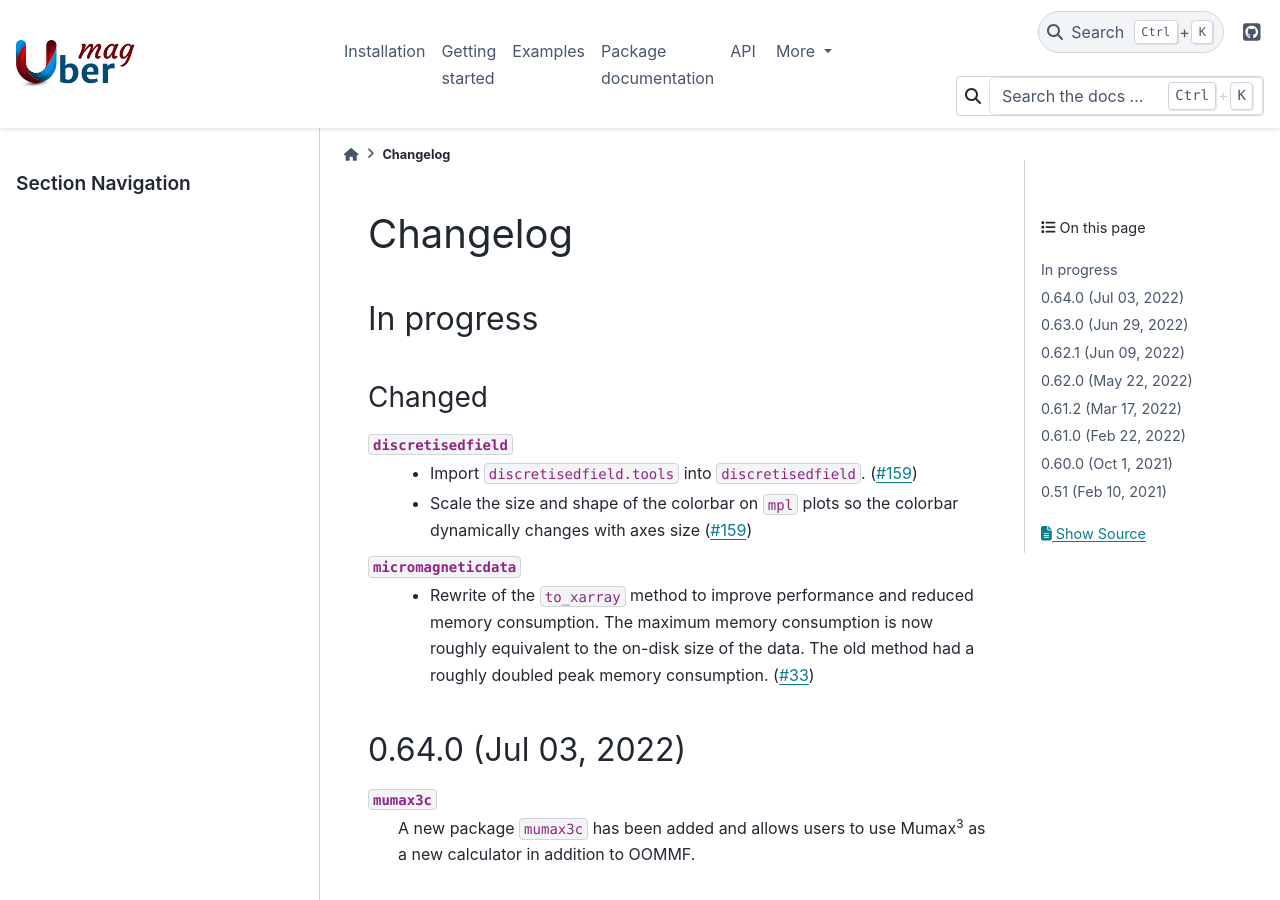
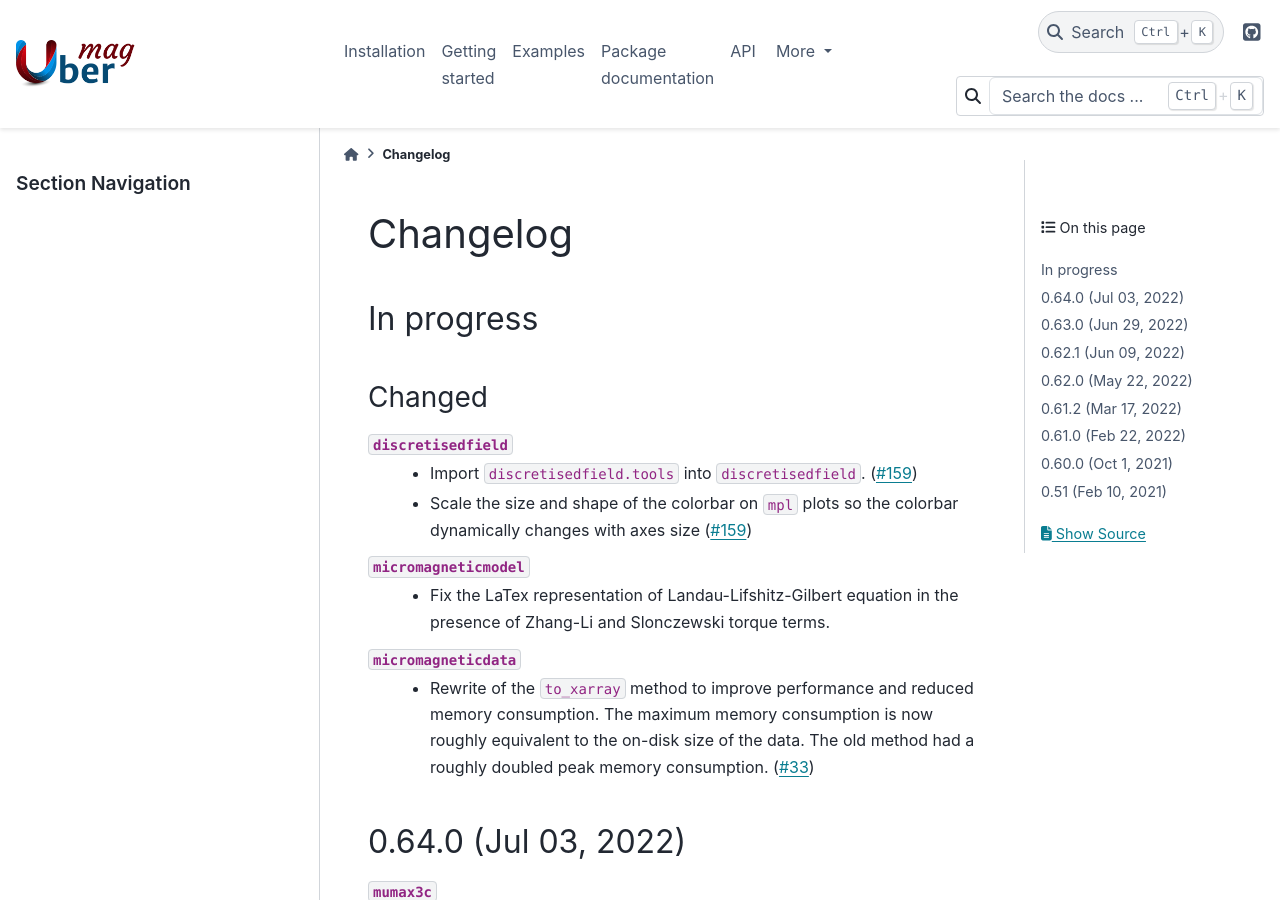
Before and after one commit to ubermag/ubermag.github.io, a Sphinx documentation site: the page built from source/changelog.rst, in a window 1280 px wide and 900 px high. Built offline with Sphinx 7.4.7 and the PyData theme 0.15.4, drawn with Linux system fonts in a browser that asks for light colours; pages that are not in the unit, such as notebooks, are missing from menus.

Commit message:
Add `micromagneticmodel` latex rep fix for LLG

```diff
--- a/source/changelog.rst
+++ b/source/changelog.rst
@@ -14,6 +14,9 @@ Changed
   - Scale the size and shape of the colorbar on ``mpl`` plots so the colorbar
     dynamically changes with axes size (`#159
     <https://github.com/ubermag/discretisedfield/pull/159>`__)
+
+``micromagneticmodel``
+  - Fix the LaTex representation of Landau-Lifshitz-Gilbert equation in the presence of Zhang-Li and Slonczewski torque terms.
 
 ``micromagneticdata``
   - Rewrite of the ``to_xarray`` method to improve performance and reduced
```
